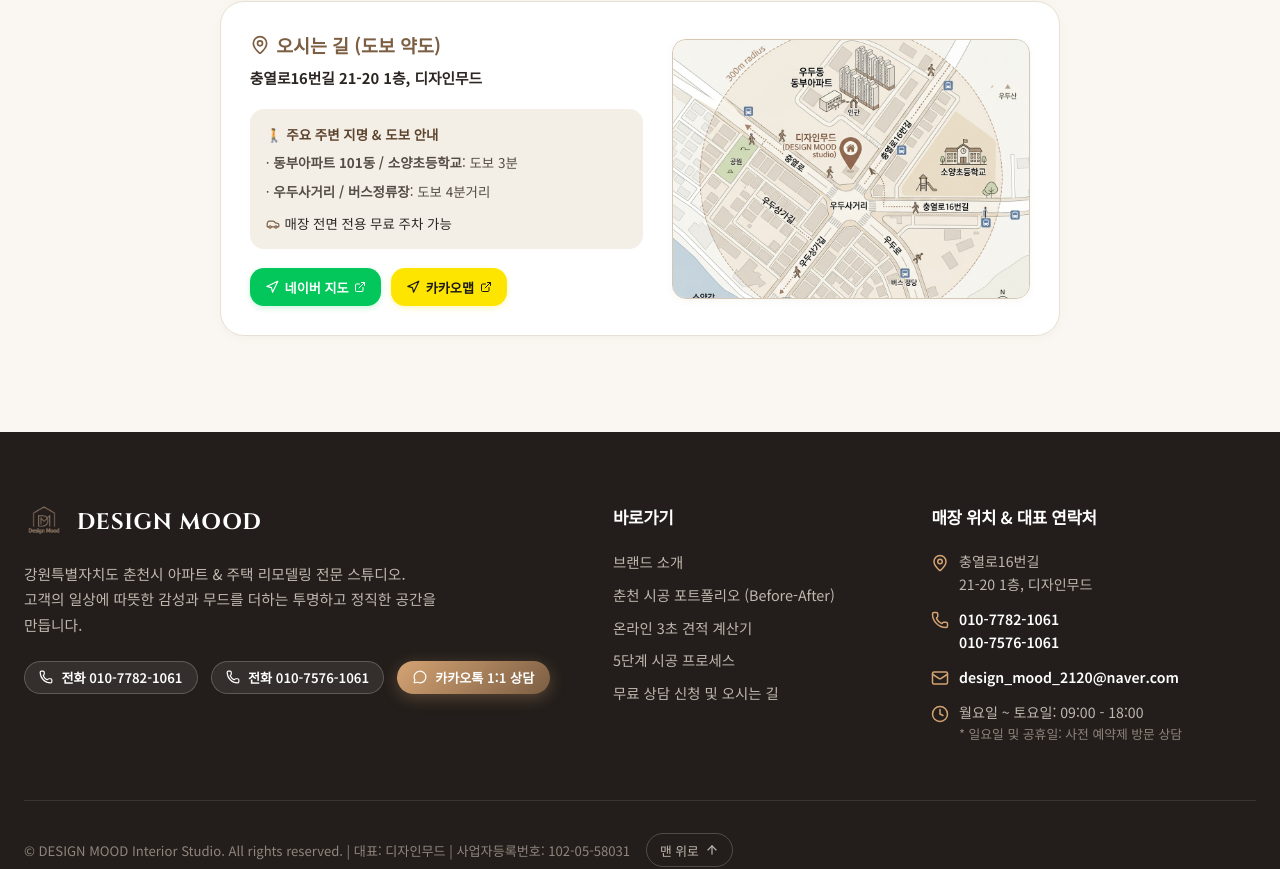
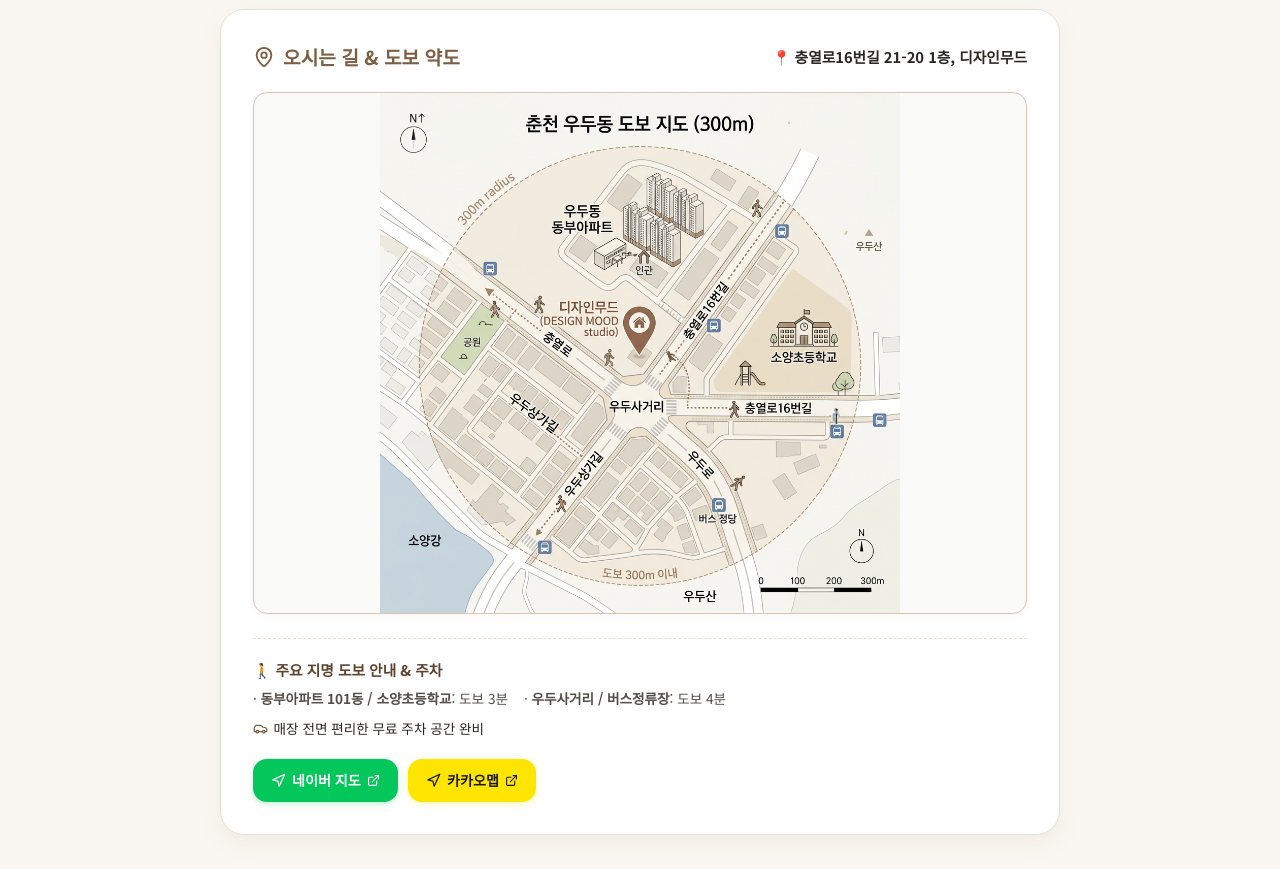
Before and after one commit to crenberry1315/design-mood-web, a React (Vite) app: page / in a window 1280 px wide. Shown: the part 7194-8063 px from the top of the page. Built offline with nearby package versions, Linux system fonts and the light colour scheme.

Commit message:
Reorder location card layout: place large prominent map canvas on top and guide details with navigation buttons below

```diff
--- a/src/components/ConsultationForm.jsx
+++ b/src/components/ConsultationForm.jsx
@@ -76,7 +76,7 @@
         <div className="section-header">
           <div className="section-tag">
             <MessageSquare size={14} />
-            <span>CONSULTATION & LOCATION</span>
+            <span>CONSULTATION &amp; LOCATION</span>
           </div>
           <h2 className="section-title">
             무료 현장실측 및 <br />
@@ -103,13 +103,13 @@
           }}
         >
           {submitted ? (
-            <div style={{ textAlign: 'center', padding: '1.5rem 0.5rem', width: '100%', boxSizing: 'border-box' }}>
+            <div style={{ textAlign: 'center', padding: '3rem 1rem' }}>
               <div
                 style={{
-                  width: '64px',
-                  height: '64px',
+                  width: '68px',
+                  height: '68px',
                   borderRadius: '50%',
-                  backgroundColor: 'var(--bg-secondary)',
+                  backgroundColor: 'rgba(124, 94, 67, 0.12)',
                   color: 'var(--primary-brown)',
                   display: 'flex',
                   alignItems: 'center',
@@ -120,28 +120,20 @@
               >
                 <CheckCircle2 size={36} />
               </div>
-              <h3
-                style={{ fontSize: '1.6rem', color: 'var(--text-dark)', marginBottom: '0.8rem', wordBreak: 'keep-all', lineHeight: 1.3 }}
-                className="success-title"
-              >
-                상담 신청서가 성공적으로 접수되었습니다!
+              <h3 className="success-title" style={{ fontSize: '1.5rem', color: 'var(--text-dark)', marginBottom: '0.8rem', fontFamily: 'var(--font-body)', fontWeight: 700 }}>
+                상담 신청이 성공적으로 접수되었습니다!
               </h3>
-              <p
-                style={{ color: 'var(--text-medium)', marginBottom: '1.8rem', lineHeight: 1.6, wordBreak: 'keep-all' }}
-                className="success-desc"
-              >
-                <strong>{formData.name}</strong> 고객님의 문의 내역이 디자인무드 대표 실장에게 정상 전달되었습니다.<br />
-                입력해주신 연락처(<strong>{formData.phone}</strong>)로 빠른 시일 내 안내 도와드리겠습니다.
+              <p className="success-desc" style={{ fontSize: '0.98rem', color: 'var(--text-medium)', lineHeight: 1.6, maxWidth: '480px', margin: '0 auto 2rem auto' }}>
+                입력하신 연락처로 디자인무드 담당 실장이 24시간 이내에 친절하게 안내해 드리겠습니다.
               </p>
               <button
                 onClick={() => {
                   setSubmitted(false);
                   setFormData({ name: '', phone: '', location: '', schedule: '', message: '' });
                 }}
-                className="btn btn-secondary"
-                style={{ maxWidth: '100%', whiteSpace: 'nowrap' }}
+                className="btn btn-primary"
               >
-                새로운 문의 작성하기
+                <span>추가 문의 작성하기</span>
               </button>
             </div>
           ) : (
@@ -155,10 +147,10 @@
                   <input
                     type="text"
                     name="name"
+                    required
                     value={formData.name}
                     onChange={handleChange}
                     placeholder="홍길동"
-                    required
                     style={{
                       width: '100%',
                       padding: '0.85rem 1rem',
@@ -179,10 +171,10 @@
                   <input
                     type="tel"
                     name="phone"
+                    required
                     value={formData.phone}
                     onChange={handleChange}
                     placeholder="010-0000-0000"
-                    required
                     style={{
                       width: '100%',
                       padding: '0.85rem 1rem',
@@ -207,7 +199,7 @@
                     name="location"
                     value={formData.location}
                     onChange={handleChange}
-                    placeholder="예: 춘천시 우두동 삼성아파트"
+                    placeholder="예: 춘천시 우두동 동부아파트 32평"
                     style={{
                       width: '100%',
                       padding: '0.85rem 1rem',
@@ -237,11 +229,13 @@
                       backgroundColor: 'var(--bg-main)',
                       fontSize: '0.95rem',
                       outline: 'none',
+                      cursor: 'pointer',
+                      color: formData.schedule ? 'var(--text-dark)' : 'var(--text-muted)',
                       boxSizing: 'border-box',
                     }}
                   >
-                    <option value="">시기 선택</option>
-                    <option value="1개월 이내 (신속)">1개월 이내 (신속 시공)</option>
+                    <option value="">선택해주세요</option>
+                    <option value="1개월 이내 (급함)">1개월 이내 (급함)</option>
                     <option value="2~3개월 이내">2~3개월 이내</option>
                     <option value="6개월 이내">6개월 이내</option>
                     <option value="단순 견적 비교">단순 견적 비교</option>
@@ -312,102 +306,38 @@
         <div
           style={{
             maxWidth: '840px',
-            margin: '2.5rem auto 0 auto',
-            padding: '1.8rem',
+            margin: '3rem auto 0 auto',
+            padding: '2rem',
             borderRadius: 'var(--radius-lg)',
             backgroundColor: '#FFFFFF',
-            boxShadow: 'var(--shadow-sm)',
+            boxShadow: 'var(--shadow-md)',
             border: '1px solid var(--border-subtle)',
             boxSizing: 'border-box',
           }}
           className="glass-card location-card"
         >
-          <div style={{ display: 'grid', gridTemplateColumns: '1.1fr 1fr', gap: '1.8rem', alignItems: 'center' }} className="location-grid">
-
-            {/* Left Info & Pedestrian Walking Guide */}
-            <div style={{ display: 'flex', flexDirection: 'column', gap: '1rem' }}>
-              <div>
-                <div style={{ display: 'flex', alignItems: 'center', gap: '0.4rem', color: 'var(--primary-brown)', fontWeight: 700, fontSize: '1.15rem', marginBottom: '0.4rem' }}>
-                  <MapPin size={20} />
-                  <span>오시는 길 (도보 약도)</span>
+          {/* Section Header */}
+          <div style={{ display: 'flex', alignItems: 'center', justifyContent: 'space-between', flexWrap: 'wrap', gap: '0.8rem', marginBottom: '1.2rem' }}>
+            <div style={{ display: 'flex', alignItems: 'center', gap: '0.5rem', color: 'var(--primary-brown)', fontWeight: 700, fontSize: '1.2rem' }}>
+              <MapPin size={22} />
+              <span>오시는 길 &amp; 도보 약도</span>
             </div>
-                <div style={{ fontSize: '0.92rem', fontWeight: 700, color: 'var(--text-dark)', marginBottom: '0.2rem', wordBreak: 'keep-all' }}>
-                  충열로16번길 21-20 1층, 디자인무드
+            <div style={{ fontSize: '0.92rem', fontWeight: 700, color: 'var(--text-dark)' }}>
+              📍 충열로16번길 21-20 1층, 디자인무드
             </div>
           </div>
 
-              {/* Landmark Pedestrian Guide */}
-              <div style={{ display: 'flex', flexDirection: 'column', gap: '0.45rem', fontSize: '0.84rem', color: 'var(--text-medium)', backgroundColor: 'var(--bg-secondary)', padding: '0.9rem 1rem', borderRadius: 'var(--radius-md)' }}>
-                <div style={{ fontWeight: 600, color: 'var(--primary-brown-dark)' }}>🚶 주요 주변 지명 &amp; 도보 안내</div>
-                <div>· <strong>동부아파트 101동 / 소양초등학교</strong>: 도보 3분</div>
-                <div>· <strong>우두사거리 / 버스정류장</strong>: 도보 4분거리</div>
-                <div style={{ display: 'flex', alignItems: 'center', gap: '0.3rem', color: 'var(--text-dark)', marginTop: '0.2rem' }}>
-                  <Car size={14} style={{ color: 'var(--primary-brown)', flexShrink: 0 }} />
-                  <span>매장 전면 전용 무료 주차 가능</span>
-                </div>
-              </div>
-
-              {/* Map Link Buttons */}
-              <div style={{ display: 'flex', flexWrap: 'wrap', gap: '0.6rem', marginTop: '0.2rem' }}>
-                <a
-                  href="https://map.naver.com/v5/search/%EA%B0%95%EC%9B%90%ED%8A%B9%EB%B3%84%EC%9E%90%EC%B9%98%EB%8F%84%20%EC%B6%98%EC%B2%9C%EC%8B%9C%20%EC%B6%A9%EC%97%B4%EB%A1%9C16%EB%B2%88%EA%B8%B8%2021-20"
-                  target="_blank"
-                  rel="noopener noreferrer"
-                  style={{
-                    display: 'inline-flex',
-                    alignItems: 'center',
-                    gap: '0.35rem',
-                    padding: '0.55rem 0.95rem',
-                    borderRadius: 'var(--radius-md)',
-                    backgroundColor: '#03C75A',
-                    color: '#FFFFFF',
-                    fontWeight: 700,
-                    fontSize: '0.82rem',
-                    textDecoration: 'none',
-                    boxShadow: '0 2px 6px rgba(3, 199, 90, 0.2)',
-                  }}
-                >
-                  <Navigation size={14} />
-                  <span>네이버 지도</span>
-                  <ExternalLink size={12} />
-                </a>
-
-                <a
-                  href="https://map.kakao.com/link/search/%EA%B0%95%EC%9B%90%ED%8A%B9%EB%B3%84%EC%9E%90%EC%B9%98%EB%8F%84%20%EC%B6%98%EC%B2%9C%EC%8B%9C%20%EC%B6%A9%EC%97%B4%EB%A1%9C16%EB%B2%88%EA%B8%B8%2021-20"
-                  target="_blank"
-                  rel="noopener noreferrer"
-                  style={{
-                    display: 'inline-flex',
-                    alignItems: 'center',
-                    gap: '0.35rem',
-                    padding: '0.55rem 0.95rem',
-                    borderRadius: 'var(--radius-md)',
-                    backgroundColor: '#FEE500',
-                    color: '#191919',
-                    fontWeight: 700,
-                    fontSize: '0.82rem',
-                    textDecoration: 'none',
-                    boxShadow: '0 2px 6px rgba(254, 229, 0, 0.25)',
-                  }}
-                >
-                  <Navigation size={14} />
-                  <span>카카오맵</span>
-                  <ExternalLink size={12} />
-                </a>
-              </div>
-            </div>
-
-            {/* Right Pedestrian Map Graphic Frame */}
+          {/* Top: Large Prominent Map Canvas */}
           <div
             style={{
               position: 'relative',
               borderRadius: 'var(--radius-md)',
               overflow: 'hidden',
               border: '1px solid var(--border-strong)',
-                backgroundColor: '#FFFFFF',
+              backgroundColor: '#FAFAF8',
               boxShadow: 'var(--shadow-sm)',
               width: '100%',
-                maxHeight: '260px',
+              marginBottom: '1.5rem',
               display: 'flex',
               alignItems: 'center',
               justifyContent: 'center',
@@ -418,15 +348,92 @@
               alt="디자인무드 도보 약도 (우두동 동부아파트, 소양초등학교 주변)"
               style={{
                 width: '100%',
-                  height: '100%',
+                height: 'auto',
                 display: 'block',
-                  maxHeight: '260px',
-                  objectFit: 'cover',
+                maxHeight: '520px',
+                objectFit: 'contain',
                 borderRadius: 'var(--radius-md)',
               }}
             />
           </div>
+
+          {/* Bottom: Info, Landmark Guide & Navigation Buttons */}
+          <div
+            style={{
+              display: 'flex',
+              flexWrap: 'wrap',
+              justify: 'space-between',
+              alignItems: 'center',
+              gap: '1.2rem',
+              paddingTop: '1.2rem',
+              borderTop: '1px dashed var(--border-subtle)',
+            }}
+          >
+            {/* Left: Landmark Pedestrian & Parking Guide */}
+            <div style={{ display: 'flex', flexDirection: 'column', gap: '0.4rem', fontSize: '0.88rem', color: 'var(--text-medium)' }}>
+              <div style={{ fontWeight: 700, color: 'var(--primary-brown-dark)', fontSize: '0.92rem' }}>
+                🚶 주요 지명 도보 안내 &amp; 주차
               </div>
+              <div style={{ display: 'flex', flexWrap: 'wrap', gap: '1rem', rowGap: '0.3rem', fontSize: '0.85rem' }}>
+                <span>· <strong>동부아파트 101동 / 소양초등학교</strong>: 도보 3분</span>
+                <span>· <strong>우두사거리 / 버스정류장</strong>: 도보 4분</span>
+              </div>
+              <div style={{ display: 'flex', alignItems: 'center', gap: '0.35rem', color: 'var(--text-dark)', fontSize: '0.85rem', marginTop: '0.1rem' }}>
+                <Car size={15} style={{ color: 'var(--primary-brown)', flexShrink: 0 }} />
+                <span>매장 전면 편리한 무료 주차 공간 완비</span>
+              </div>
+            </div>
+
+            {/* Right: Map Navigation Buttons */}
+            <div style={{ display: 'flex', flexWrap: 'wrap', gap: '0.65rem' }}>
+              <a
+                href="https://map.naver.com/v5/search/%EA%B0%95%EC%9B%90%ED%8A%B9%EB%B3%84%EC%9E%90%EC%B9%98%EB%8F%84%20%EC%B6%98%EC%B2%9C%EC%8B%9C%20%EC%B6%A9%EC%97%B4%EB%A1%9C16%EB%B2%88%EA%B8%B8%2021-20"
+                target="_blank"
+                rel="noopener noreferrer"
+                style={{
+                  display: 'inline-flex',
+                  alignItems: 'center',
+                  gap: '0.4rem',
+                  padding: '0.65rem 1.1rem',
+                  borderRadius: 'var(--radius-md)',
+                  backgroundColor: '#03C75A',
+                  color: '#FFFFFF',
+                  fontWeight: 700,
+                  fontSize: '0.88rem',
+                  textDecoration: 'none',
+                  boxShadow: '0 2px 6px rgba(3, 199, 90, 0.25)',
+                }}
+              >
+                <Navigation size={15} />
+                <span>네이버 지도</span>
+                <ExternalLink size={13} />
+              </a>
+
+              <a
+                href="https://map.kakao.com/link/search/%EA%B0%95%EC%9B%90%ED%8A%B9%EB%B3%84%EC%9E%90%EC%B9%98%EB%8F%84%20%EC%B6%98%EC%B2%9C%EC%8B%9C%20%EC%B6%A9%EC%97%B4%EB%A1%9C16%EB%B2%88%EA%B8%B8%2021-20"
+                target="_blank"
+                rel="noopener noreferrer"
+                style={{
+                  display: 'inline-flex',
+                  alignItems: 'center',
+                  gap: '0.4rem',
+                  padding: '0.65rem 1.1rem',
+                  borderRadius: 'var(--radius-md)',
+                  backgroundColor: '#FEE500',
+                  color: '#191919',
+                  fontWeight: 700,
+                  fontSize: '0.88rem',
+                  textDecoration: 'none',
+                  boxShadow: '0 2px 6px rgba(254, 229, 0, 0.3)',
+                }}
+              >
+                <Navigation size={15} />
+                <span>카카오맵</span>
+                <ExternalLink size={13} />
+              </a>
+            </div>
+          </div>
+
         </div>
 
       </div>
```
Lines whose indentation alone changed are shown as unchanged.
